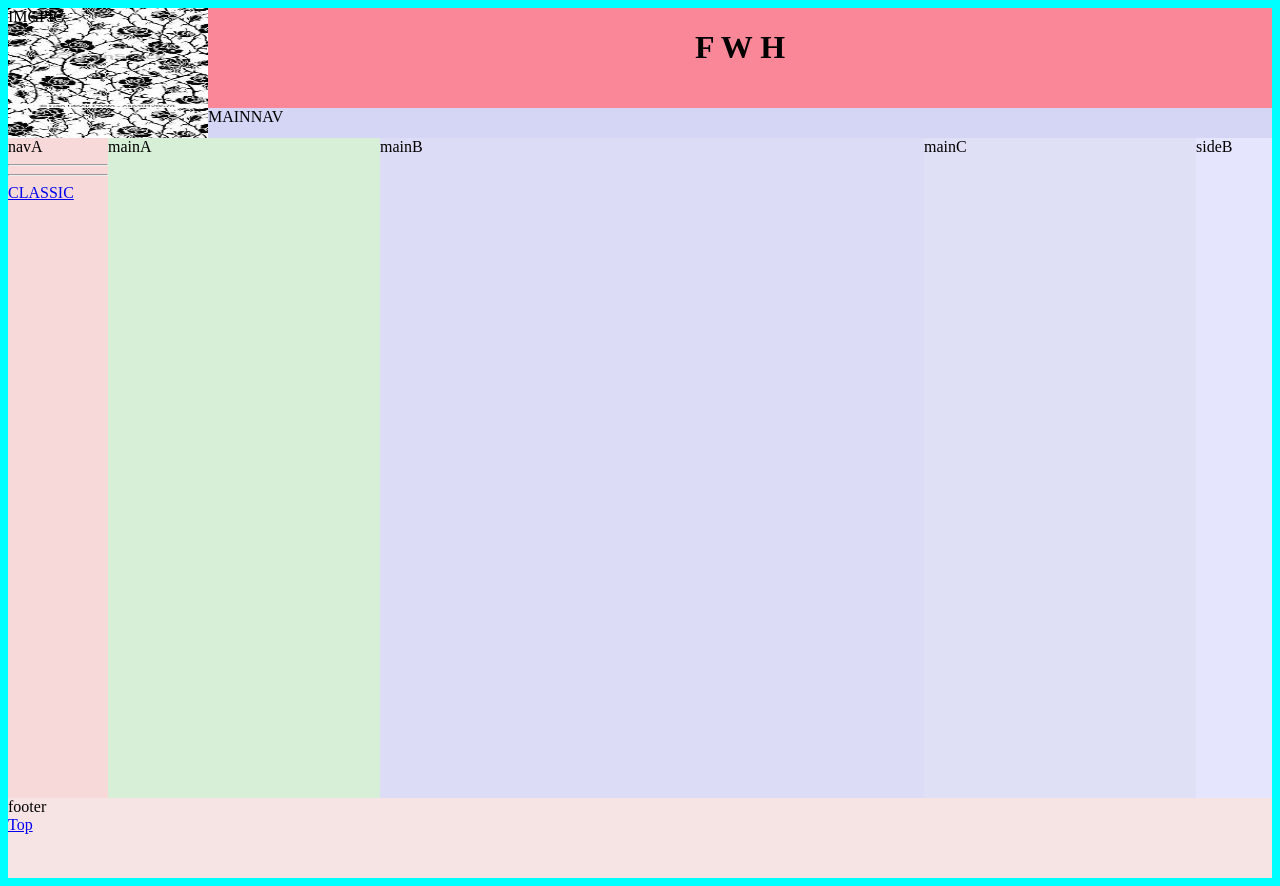
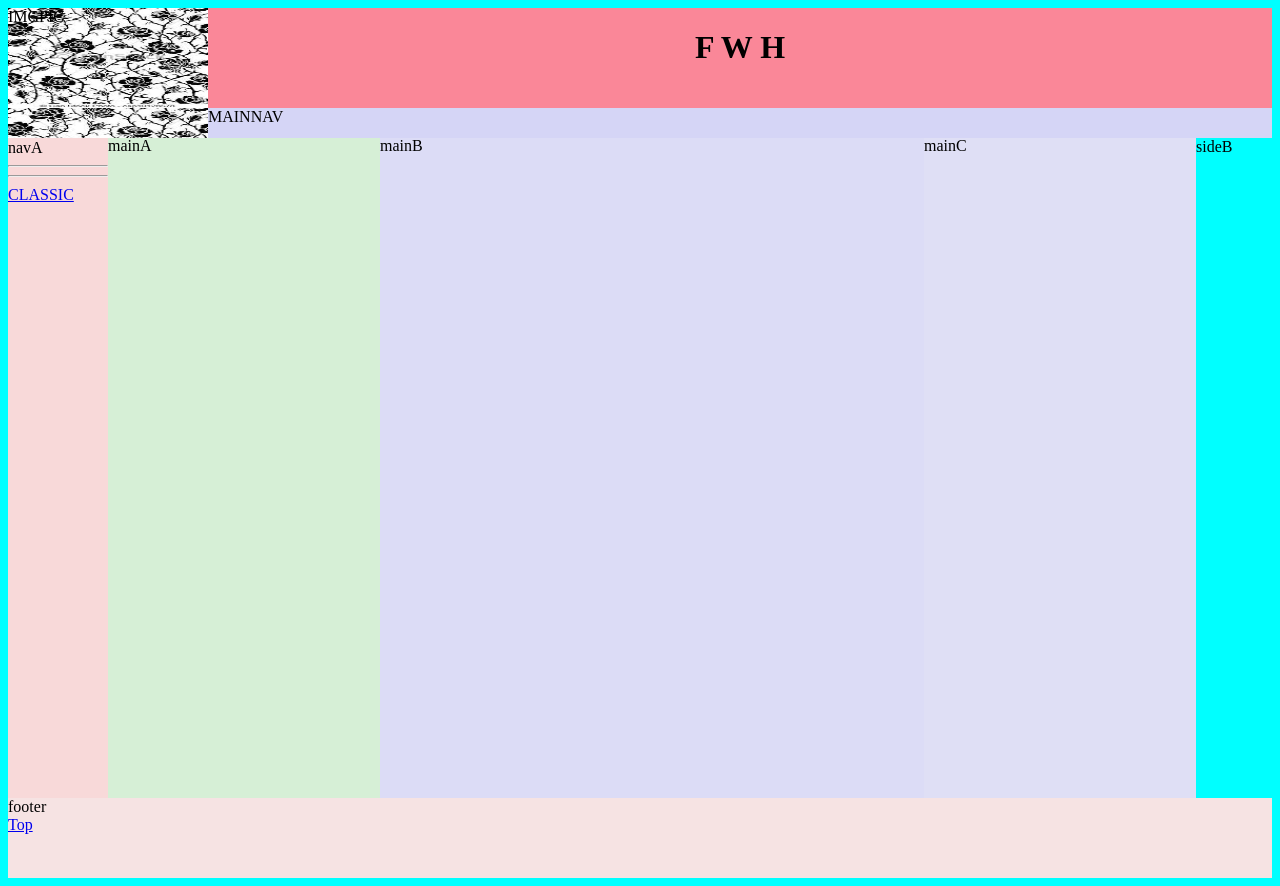
Before and after one commit to rinpama/Fwhwork, a Django app: template templates/artfwh/article_About.html in a window 1280 px wide. Run offline with Django 4.2, Linux system fonts and the light colour scheme; the template is opened without the code that fills it, so the values that code supplies are empty.

Commit message:
before Heroku

```diff
--- a/templates/artfwh/articles_about_base.html
+++ b/templates/artfwh/articles_about_base.html
@@ -25,23 +25,24 @@
 </div>
 
 <div id="container5"> <!-- コンテナ -->
-    <div id="itemD">
+    <div id="itemD" style="line-height:120%;">
         navA<br>
         {% block navA %}{% endblock %}
     </div>
-    <div id="itemE">
+    <div id="itemE" style="line-height:100%;">
         mainA<br>
         {% block mainA %}{% endblock %}
     </div>
-    <div id="itemF">
+    <div id="itemF" style="line-height:100%;">
         mainB<br>
         {% block mainB %}{% endblock %}
     </div>
-    <div id="itemFdash">
+    <div id="itemFdash" style="line-height:100%;">
         mainC<br>
         {% block mainC %}{% endblock %}
     </div>
-    <div id="itemG">
+    <div id=" itemG
+">
         sideB
     </div>
 </div>
--- a/templates/artfwh/articles_main_base.html
+++ b/templates/artfwh/articles_main_base.html
@@ -18,7 +18,7 @@
 </div>
 
 <div id="container5"> <!-- コンテナ -->
-    <div id="itemD">navA<br>
+    <div id="itemD" style="line-height:200%;">navA<br>
         <a href="{% url 'artfwh:about' %}">About</a>
     </div>
     <div id="itemE">main<br>
--- a/templates/artfwh/top.html
+++ b/templates/artfwh/top.html
@@ -10,7 +10,7 @@
 </head>
 <body style="background-color: cyan">
 <div id="container">
-    <div id="itemA" style="background-image: url('{% static "artfwh/image/IMG_0145.jpg" %}');">
+    <div id="itemA" style="background-image: url('{% static "artfwh/image/img_1.png" %}');">
         IMGPIC
     </div>
     <div id="itemB" style="background-color:#fa8798;">
```
